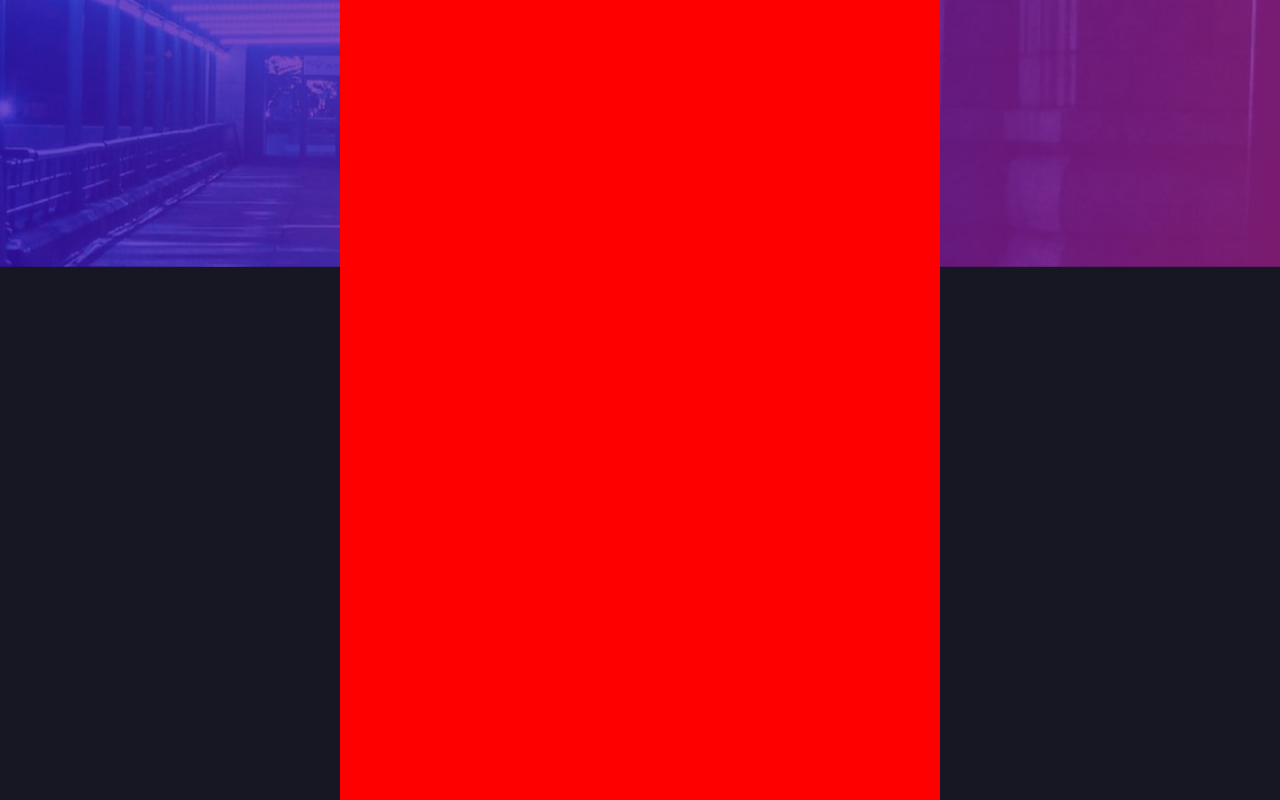
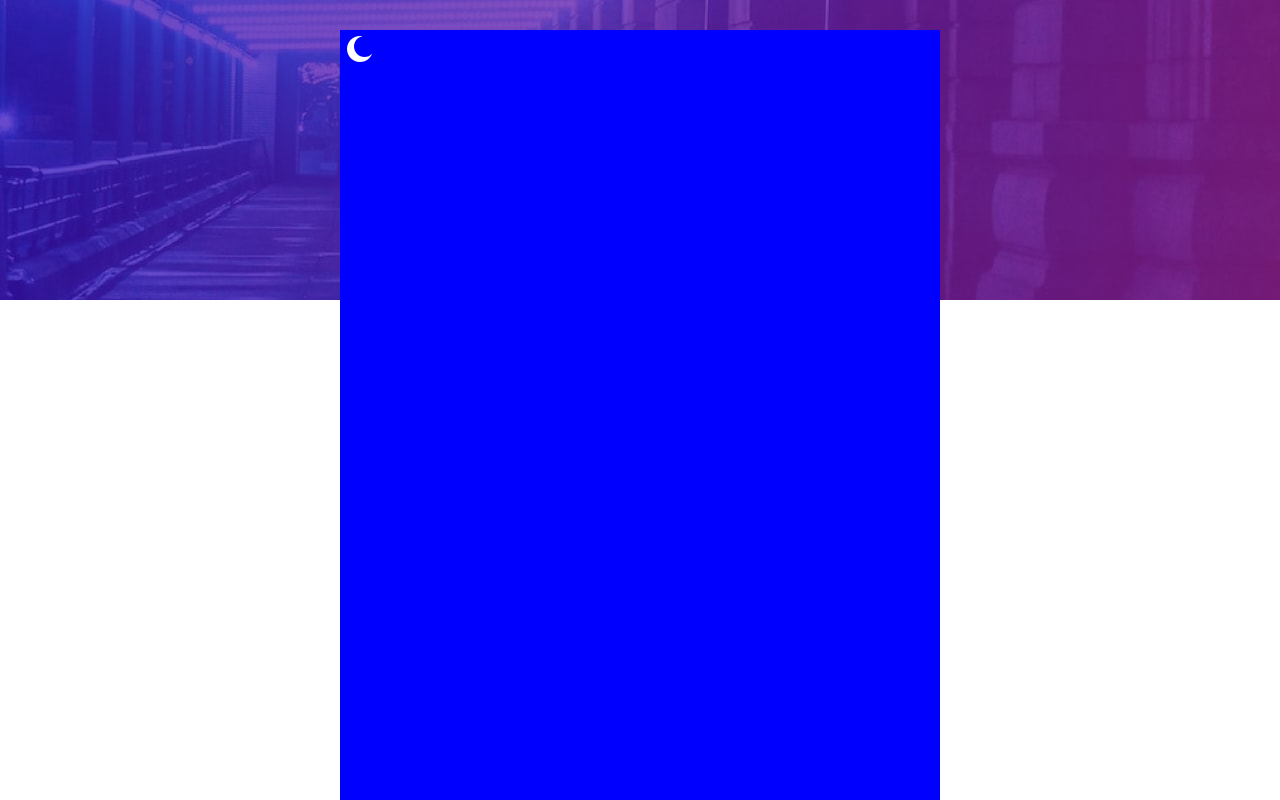
Before and after one commit to jonasalberton/todo-list, a React (Vite) app: page / in a window 1280 px wide. Shown: the top 800 px of the page. Built offline with nearby package versions, Linux system fonts and the light colour scheme.

Commit message:
feat: theme switcher

```diff
--- a/src/App.tsx
+++ b/src/App.tsx
@@ -1,9 +1,27 @@
+import { useState } from 'react';
 import Home from './pages/Home';
+import { styled } from './stitches.config';
+import DarkTheme from './themes/Dark';
+import LightTheme from './themes/Light';
+import ThemeContext from './themes/ThemeContext';
+
+const Body = styled('div', {
+  background: '$background',
+  width: '100%',
+  minHeight: '100%'
+})
+
 
 function App() {
 
+  const [currentTheme, setCurrentTheme] = useState<any>('light');
+
   return (
-   <Home></Home>
+    <ThemeContext.Provider value={{ theme: currentTheme, setTheme: setCurrentTheme }}>
+      <Body className={currentTheme === 'dark' ? DarkTheme : LightTheme}>
+        <Home></Home>
+      </Body>
+    </ThemeContext.Provider>
   )
 }
 
--- /dev/null
+++ b/src/components/ThemeSwitcher.tsx
@@ -0,0 +1,35 @@
+import { styled } from '../stitches.config';
+import moon from '../assets/icon-moon.svg';
+import sun from '../assets/icon-sun.svg';
+import { useContext, useState } from 'react';
+import ThemeContext from '../themes/ThemeContext';
+
+const Switcher = styled('button', {
+  width: '40px',
+  height: '40px',
+  borderRadius: '50%',
+  border: 'none',
+  outline: 'none',
+  background: 'transparent',
+  cursor: 'pointer',
+  '&:hover': {
+    background: '#ffffff30'
+  }
+});
+
+function ThemeSwitcher() {
+  const { theme, setTheme } = useContext(ThemeContext);
+
+  const toggleTheme = () => {
+    const newTheme = theme === 'dark' ? 'light' : 'dark';
+    setTheme(newTheme);
+  }
+
+  return (
+    <Switcher onClick={toggleTheme}>
+      <img src={theme === 'dark'? sun : moon} alt="Theme icon" />
+    </Switcher>
+  );
+}
+
+export default ThemeSwitcher;
--- a/src/main.tsx
+++ b/src/main.tsx
@@ -8,9 +8,6 @@ const globalStyles = globalCss({
     margin: 0,
     padding: 0
   },
-  'body': {
-    backgroundColor: '$background'
-  }
 });
 
 ReactDOM.render(
--- a/src/pages/Home.tsx
+++ b/src/pages/Home.tsx
@@ -1,31 +1,38 @@
 import { styled } from '../stitches.config';
 import darkBg from '../assets/bg-desktop-dark.jpg';
+import ThemeSwitcher from '../components/ThemeSwitcher';
 
 const Body = styled('div', {
   display: 'flex',
+  padding: '30px',
   justifyContent: 'center'
 })
 
-const Header = styled('img',  {
-  position: 'fixed',
-  zIndex: '-1',
+const Header = styled('div',  {
+  position: 'absolute',
   width: '100%',
   top: 0,
+  height: '300px',
+  backgroundRepeat: 'no-repeat',
+  backgroundSize: 'cover'
 });
 
 const Container = styled('div', {
   width: '100%',
   maxWidth: '600px',
-  backgroundColor: 'red',
-  height: '100vh'
+  height: '1000px',
+  background: 'blue',
+  zIndex: '1'
 })
 
 function Home() {
 
   return (
     <Body>
-      <Header src={darkBg}></Header>
-      <Container></Container>
+      <Header style={{backgroundImage: `url(${darkBg})`}}></Header>
+      <Container>
+        <ThemeSwitcher></ThemeSwitcher>
+      </Container>
     </Body>
   )
 }
--- a/src/stitches.config.ts
+++ b/src/stitches.config.ts
@@ -12,7 +12,7 @@ export const {
 } = createStitches({
   theme: {
     colors: {
-      background: 'hsl(235, 21%, 11%)'
+      background: ''
     },
   },
   media: {
--- /dev/null
+++ b/src/themes/Dark.ts
@@ -0,0 +1,9 @@
+import {createTheme } from '../stitches.config';
+
+const DarkTheme = createTheme({
+  colors: {
+    background: 'hsl(235, 21%, 11%)',
+  },
+});
+
+export default DarkTheme;
--- /dev/null
+++ b/src/themes/Light.ts
@@ -0,0 +1,9 @@
+import { createTheme } from '../stitches.config';
+
+const LightTheme = createTheme({
+  colors: {
+    background: 'white',
+  },
+});
+
+export default LightTheme;
--- /dev/null
+++ b/src/themes/ThemeContext.ts
@@ -0,0 +1,10 @@
+import { createContext } from "react";
+
+type Context = {
+  theme: 'dark' | 'light',
+  setTheme: (field: 'dark' | 'light') => void
+}
+
+const ThemeContext = createContext<Context>({theme: 'dark', setTheme: () => ''});
+
+export default ThemeContext;
```
Also changed, not shown: src/assets/icon-moon.svg (added), src/assets/icon-sun.svg (added).
